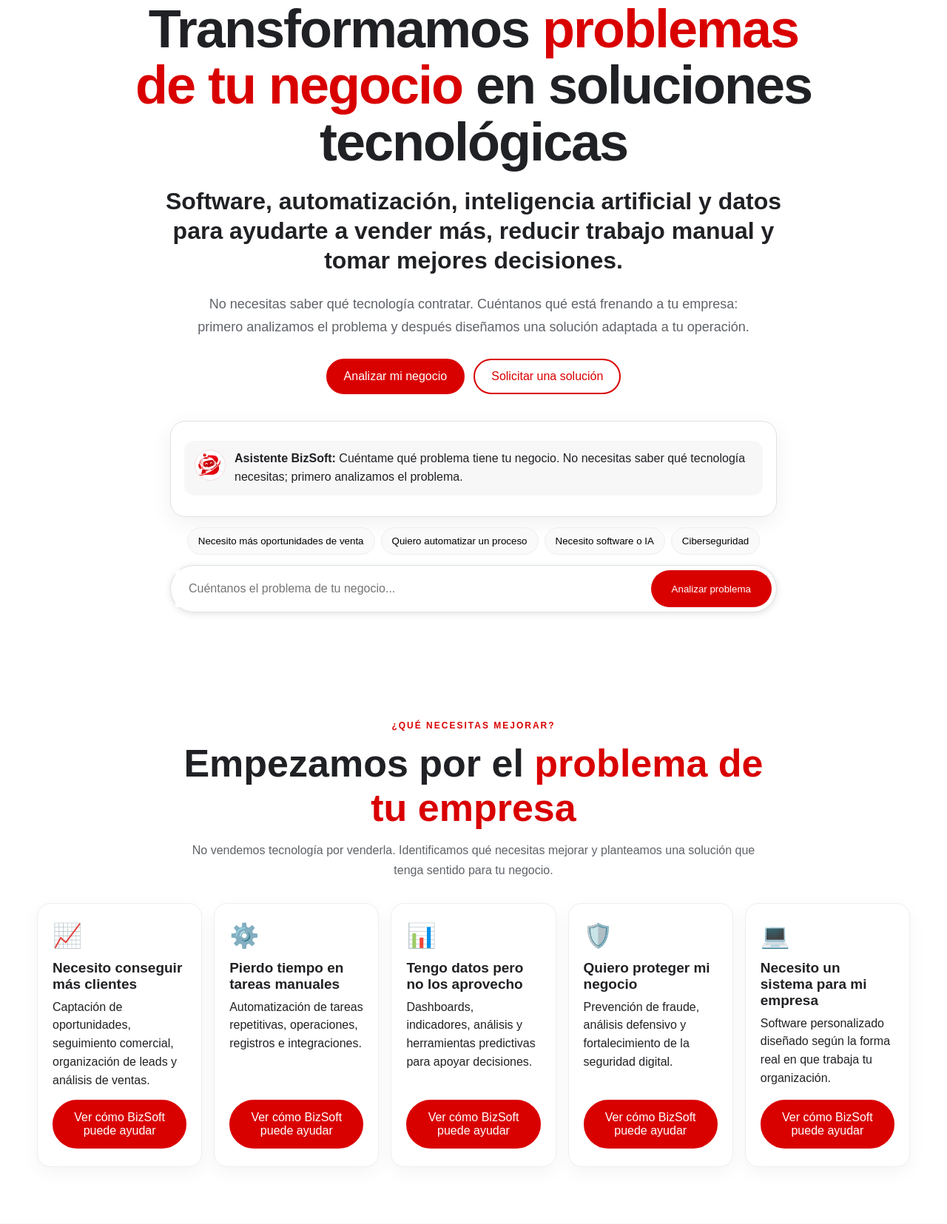
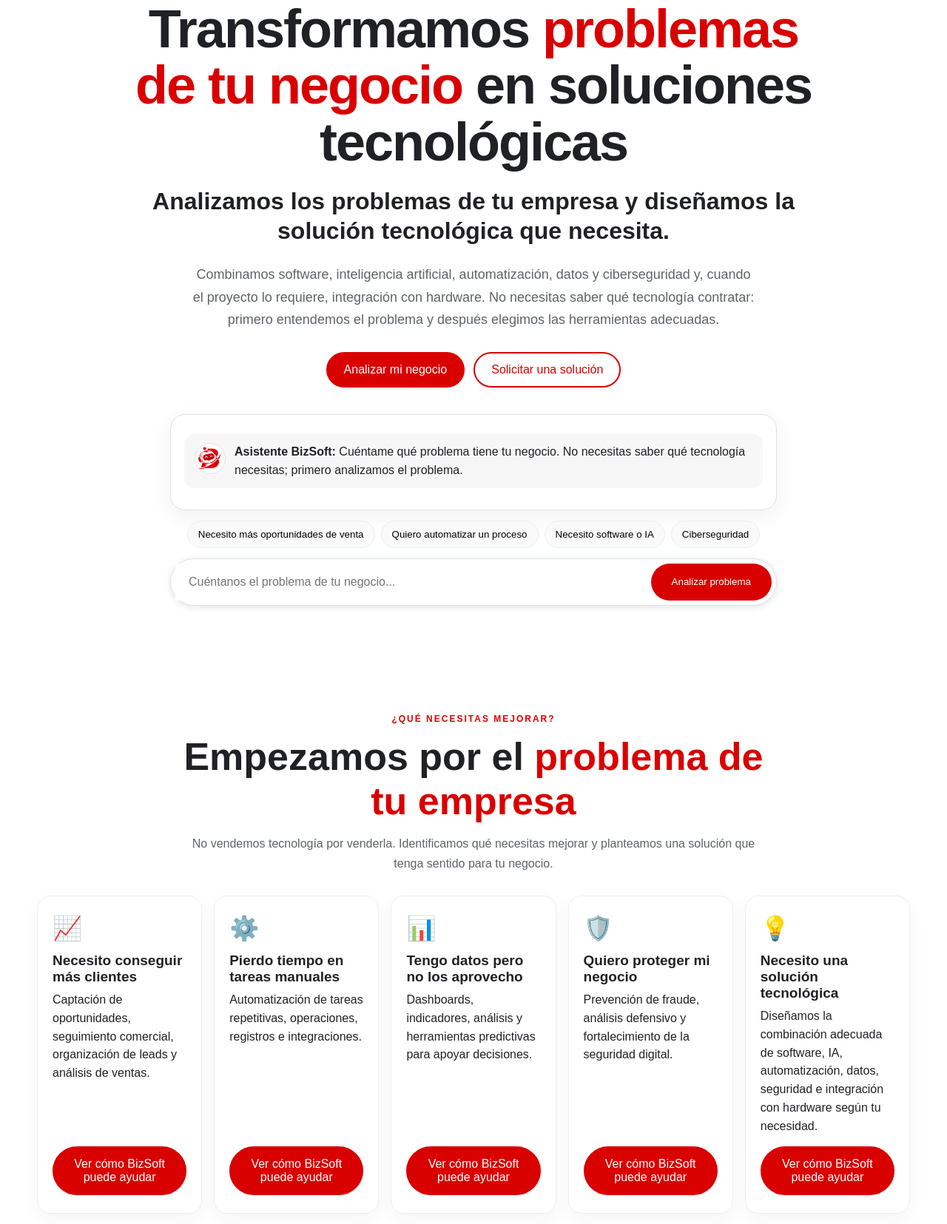
Before and after one commit to cocoqWsx/bizzsoft, a Django app: page / in a window 1280 px wide. Shown: the part 176-1831 px from the top of the page at 74% size. Run offline with Django 5.2, Linux system fonts and the light colour scheme.

Commit message:
Add files via upload

```diff
--- a/web/templates/web/index.html
+++ b/web/templates/web/index.html
@@ -21,8 +21,8 @@
 <section class="hero" id="inicio">
     <p class="etiqueta">TECNOLOGÍA PARA EMPRESAS</p>
     <h1>Transformamos <span>problemas de tu negocio</span> en soluciones tecnológicas</h1>
-    <p class="hero-subtitulo-comercial">Software, automatización, inteligencia artificial y datos para ayudarte a vender más, reducir trabajo manual y tomar mejores decisiones.</p>
-    <p class="hero-descripcion">No necesitas saber qué tecnología contratar. Cuéntanos qué está frenando a tu empresa: primero analizamos el problema y después diseñamos una solución adaptada a tu operación.</p>
+    <p class="hero-subtitulo-comercial">Analizamos los problemas de tu empresa y diseñamos la solución tecnológica que necesita.</p>
+    <p class="hero-descripcion">Combinamos software, inteligencia artificial, automatización, datos y ciberseguridad y, cuando el proyecto lo requiere, integración con hardware. No necesitas saber qué tecnología contratar: primero entendemos el problema y después elegimos las herramientas adecuadas.</p>
     <div class="hero-acciones"><a class="btn-principal-comercial" href="#asistente-comercial">Analizar mi negocio</a><a class="btn-secundario-comercial" href="#contacto">Solicitar una solución</a></div>
 
     <div class="asistente-box" id="asistente-comercial">
@@ -40,12 +40,12 @@
     <article class="necesidad-v12"><div class="icono">⚙️</div><h3>Pierdo tiempo en tareas manuales</h3><p>Automatización de tareas repetitivas, operaciones, registros e integraciones.</p><button class="demo-boton" data-pregunta="mi empresa pierde tiempo en tareas manuales y quiero analizar qué podemos automatizar">Ver cómo BizSoft puede ayudar</button></article>
     <article class="necesidad-v12"><div class="icono">📊</div><h3>Tengo datos pero no los aprovecho</h3><p>Dashboards, indicadores, análisis y herramientas predictivas para apoyar decisiones.</p><button class="demo-boton" data-pregunta="mi empresa tiene datos y quiero aprovecharlos mejor para tomar decisiones">Ver cómo BizSoft puede ayudar</button></article>
     <article class="necesidad-v12"><div class="icono">🛡️</div><h3>Quiero proteger mi negocio</h3><p>Prevención de fraude, análisis defensivo y fortalecimiento de la seguridad digital.</p><button class="demo-boton" data-pregunta="quiero proteger mi empresa frente a fraude y riesgos de ciberseguridad">Ver cómo BizSoft puede ayudar</button></article>
-    <article class="necesidad-v12"><div class="icono">💻</div><h3>Necesito un sistema para mi empresa</h3><p>Software personalizado diseñado según la forma real en que trabaja tu organización.</p><button class="demo-boton" data-pregunta="necesito desarrollar un sistema personalizado para mi empresa">Ver cómo BizSoft puede ayudar</button></article>
+    <article class="necesidad-v12"><div class="icono">💡</div><h3>Necesito una solución tecnológica</h3><p>Diseñamos la combinación adecuada de software, IA, automatización, datos, seguridad e integración con hardware según tu necesidad.</p><button class="demo-boton" data-pregunta="necesito una solución tecnológica para un problema de mi empresa">Ver cómo BizSoft puede ayudar</button></article>
   </div>
 </div></section>
 
 <section class="soluciones-resumen-v12"><div class="titulo-seccion"><p class="etiqueta">CAPACIDADES BIZSOFT</p><h2>La tecnología se elige <span>después del análisis</span></h2></div><div class="empresa-beneficios">
-<article><strong>💻 Software a medida</strong><p>Sistemas adaptados a tu operación.</p></article><article><strong>🤖 IA y automatización</strong><p>Herramientas para reducir trabajo y potenciar tareas.</p></article><article><strong>📊 Datos y analítica</strong><p>Información útil para tomar decisiones.</p></article><article><strong>🛡️ Ciberseguridad</strong><p>Prevención y protección digital.</p></article>
+<article><strong>💻 Software a medida</strong><p>Sistemas adaptados a tu operación.</p></article><article><strong>🤖 IA y automatización</strong><p>Herramientas para reducir trabajo y potenciar tareas.</p></article><article><strong>📊 Datos y analítica</strong><p>Información útil para tomar decisiones.</p></article><article><strong>🛡️ Ciberseguridad</strong><p>Prevención y protección digital.</p></article><article><strong>🔌 Integración con hardware</strong><p>Conectamos software con sensores, dispositivos, GPS u otros equipos cuando el proyecto lo necesita.</p></article>
 </div></section>
 
 <section class="sectores-v11" id="sectores"><div class="sectores-v11-inner">
@@ -66,7 +66,7 @@
 </div></section>
 
 <section class="seccion" id="metodo"><div class="titulo-seccion"><p class="etiqueta">MÉTODO BIZSOFT</p><h2>Primero entendemos. <span>Después construimos.</span></h2><p>La tecnología es una herramienta. El punto de partida es el problema que quieres resolver.</p></div>
-<div class="pasos"><div><strong>01</strong><h3>Observar</h3><p>Entendemos el problema y a quién afecta.</p></div><div><strong>02</strong><h3>Analizar</h3><p>Revisamos causas, información e impacto.</p></div><div><strong>03</strong><h3>Diseñar</h3><p>Proponemos una solución práctica y viable.</p></div><div><strong>04</strong><h3>Probar y medir</h3><p>Validamos la solución y medimos resultados.</p></div></div></section>
+<div class="pasos pasos-v15"><div><strong>01</strong><h3>Observar</h3><p>Entendemos el problema y a quién afecta.</p></div><div><strong>02</strong><h3>Analizar</h3><p>Revisamos causas, información e impacto.</p></div><div><strong>03</strong><h3>Diseñar</h3><p>Definimos una solución práctica y viable.</p></div><div><strong>04</strong><h3>Integrar tecnología</h3><p>Combinamos las herramientas que realmente necesita el proyecto.</p></div><div><strong>05</strong><h3>Probar y medir</h3><p>Validamos la solución y medimos resultados.</p></div></div></section>
 
 <section class="conversion-v12"><div class="conversion-v12-inner"><p class="etiqueta">DE PROBLEMA A PROYECTO</p><h2>¿Ves una oportunidad de mejora en <span>tu empresa?</span></h2><p>Cuéntanos el problema. BizSoft puede analizar tu caso y, si existe una solución tecnológica viable, conversar contigo sobre su desarrollo e implementación.</p><div class="hero-acciones"><a class="btn-principal-comercial" href="#asistente-comercial">Analizar mi negocio</a><a class="btn-secundario-comercial" href="#contacto">Solicitar una solución</a></div><p class="microconfianza-v12">Primero entendemos tu necesidad. Después definimos alcance, tecnología e implementación.</p></div></section>
 
```
Also changed, not shown: CAMBIOS_V15_FILOSOFIA_PRODUCTO.txt (added, +9 -0 lines).
